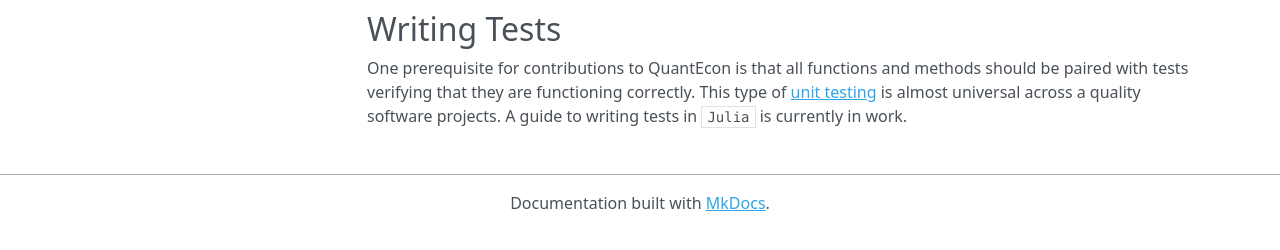
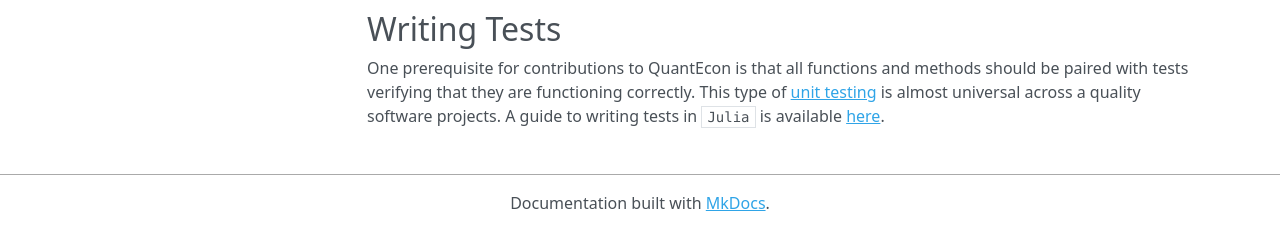
Before and after one commit to QuantEcon/QuantEcon.jl, an MkDocs documentation site: the page built from docs/src/man/contributing.md, in a window 1280 px wide. Shown: the part 483-733 px from the top of the page. Built offline with MkDocs 1.6.1, drawn with Linux system fonts in a browser that asks for light colours; nearby versions of some CDN libraries; old or Windows-style settings are respelled for this version of MkDocs.

Commit message:
added test guide (#192)

```diff
--- a/docs/src/man/contributing.md
+++ b/docs/src/man/contributing.md
@@ -17,4 +17,4 @@ The `Julia` [style guide](http://julia.readthedocs.org/en/latest/manual/style-gu
 
 ## Writing Tests
 
-One prerequisite for contributions to QuantEcon is that all functions and methods should be paired with tests verifying that they are functioning correctly. This type of [unit testing](https://en.wikipedia.org/wiki/Unit_testing) is almost universal across a quality software projects. A guide to writing tests in `Julia` is currently in work.
+One prerequisite for contributions to QuantEcon is that all functions and methods should be paired with tests verifying that they are functioning correctly. This type of [unit testing](https://en.wikipedia.org/wiki/Unit_testing) is almost universal across a quality software projects. A guide to writing tests in `Julia` is available [here](http://nbviewer.jupyter.org/github/QuantEcon/QuantEcon.jl/blob/master/docs/src/man/Tests.ipynb).
```
Also changed, not shown: docs/src/man/Tests.ipynb (added).
